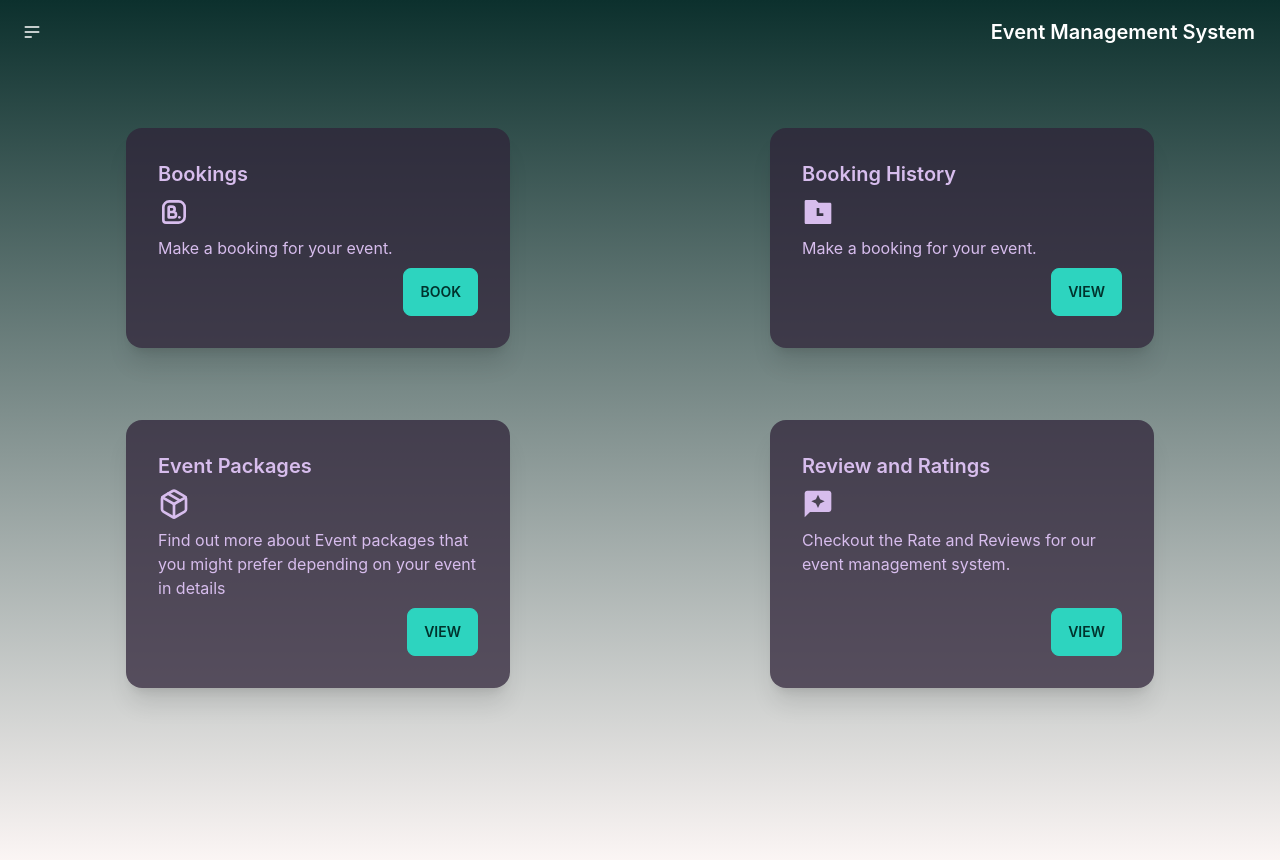
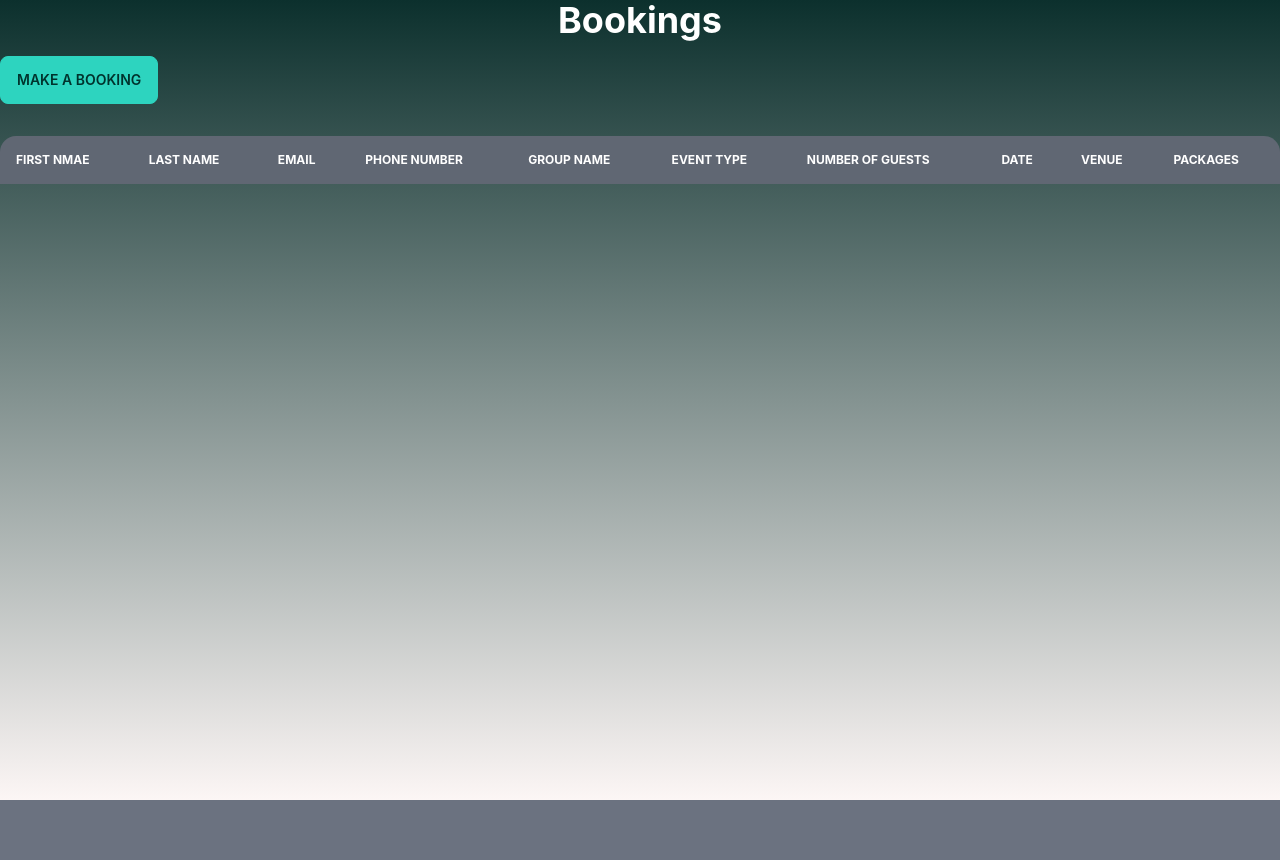
Before and after one commit to Mankopodi/EventManagementSystem, a React (Create React App) app in the folder frontend/: page / in a window 1280 px wide. Shown: the top 860 px of the page. After the commit the page ends 800 px from the top, so only its background shows below. Built offline with nearby package versions, Linux system fonts and the light colour scheme.

Commit message:
bookings

```diff
--- a/frontend/src/App.js
+++ b/frontend/src/App.js
@@ -1,13 +1,14 @@
 
 import './App.css';
-//import LandingPage from './landingPage/landingpage';
+// import LandingPage from './landingPage/landingpage';
 // import Dashboard from './eventPlanner/dashboard/dashboard';
-//import Homes from './eventPlanner/homes/homes';
-//import Bookings from '../src/customers/bookings/bookings';
-//import Pack from './customers/pack/pack';
-//import History from './customers/history/history';
-import Navbar from './customers/navbar/navbar';
-//import Home from '../src/customers/home/home';
+// import Homes from './eventPlanner/homes/homes';
+// import Bookings from '../src/customers/bookings/bookings';
+// import Pack from './customers/pack/pack';
+//  import History from './customers/history/history';
+ // import Navbar from './customers/navbar/navbar';
+// import Home from '../src/customers/home/home';
+import Viewbookings from './customers/bookings/viewbookings';
 function App() {
   return (
     <div className="App">
@@ -18,7 +19,8 @@ function App() {
    {/* <Pack /> */}
    {/* <History /> */}
    {/* <Home /> */}
-   <Navbar />
+   {/* <Navbar /> */}
+   <Viewbookings />
     </div>
   );
 }
--- /dev/null
+++ b/frontend/src/customers/bookings/viewbookings.js
@@ -0,0 +1,56 @@
+//import React, { useEffect } from "react";
+import React from "react";
+//import axios from "axios";
+//import { Token } from "../../tokens/constant";
+
+function Viewbookings() {
+//   const Viewbookings = async() =>{
+//     axios.get("http://localhost:1337/api/bookings", {
+//       headers: {
+//         Authorization: `Bearer ${Token}`,
+//       },
+//     })
+//     .then((res) => {
+//       console.log(res);
+//     })
+//     .catch((err) => {
+//       console.log(err);
+//     });
+
+//   useEffect(() => {
+//     Viewbookings();
+//   }, []);
+
+  return (
+    <div className="min-h-screen overflow-scroll">
+      <div className="overflow-x-auto">
+        <h1
+          className="flex justify-center text-4xl font-bold mb-4"
+          style={{ color: "white" }}
+        >
+          Bookings
+        </h1>
+        <button className="btn btn-accent mb-8">Make a booking</button>
+        <table className="table w-full" style={{ color: "white" }}>
+          <thead>
+            <tr>
+              <th>First Nmae</th>
+              <th>Last Name</th>
+              <th>Email</th>
+              <th>Phone Number</th>
+              <th>Group Name</th>
+              <th>Event Type</th>
+              <th>Number of Guests</th>
+              <th>Date</th>
+              <th>Venue</th>
+              <th>Packages</th>
+            </tr>
+          </thead>
+          <tbody></tbody>
+        </table>
+      </div>
+    </div>
+  );
+}
+
+export default Viewbookings;
--- a/frontend/src/customers/history/history.js
+++ b/frontend/src/customers/history/history.js
@@ -1,11 +1,13 @@
 import React from 'react'
 
 function history() {
+
+
   return (
     <div className='min-h-screen'>
       <div className="overflow-x-auto">
-        <h1 className='flex justify-center text-4xl font-bold mb-4'>Booking History</h1>
-        <table className="table w-full">
+        <h1 className='flex justify-center text-4xl font-bold mb-4' style={{ color: "white" }}>Booking History</h1>
+        <table className="table w-full" style={{ color: "white" }}>
 
           <thead>
             <tr>
--- a/frontend/src/customers/home/home.js
+++ b/frontend/src/customers/home/home.js
@@ -8,8 +8,8 @@ function home() {
   return (
     <div className="min-h-screen">
       <div className="grid md:grid-cols-2 sm:grid-cols-1 xs:grid-cols-1 lg:grid-cols-2 gap-2 first-letter:justify-center justify-items-center">
-        <div className="card w-96  shadow-xl image-full mt-16">
-          <div className="card-body">
+        <div className="card w-96 bg-base-100  shadow-xl  mt-16">
+          <div className="card-body" style={{color:'white'}}>
             <h2 className="card-title">Bookings</h2>
             <TbBrandBooking style={{ fontSize: "2em" }} />
             <p>Make a booking for your event.</p>
@@ -19,8 +19,8 @@ function home() {
           </div>
         </div>
 
-        <div className="card w-96  shadow-xl image-full mt-16">
-          <div className="card-body">
+        <div className="card w-96 bg-base-100 shadow-xl i mt-16">
+          <div className="card-body" style={{color:'white'}}>
             <h2 className="card-title">Booking History</h2>
             <RiFolderHistoryFill style={{ fontSize: "2em" }} />
             <p>Make a booking for your event.</p>
@@ -30,8 +30,8 @@ function home() {
           </div>
         </div>
 
-        <div className="card w-96  shadow-xl image-full mt-16">
-          <div className="card-body">
+        <div className="card w-96 bg-base-100 shadow-xl  mt-16">
+          <div className="card-body" style={{color:'white'}}>
             <h2 className="card-title">Event Packages</h2>
             <FiPackage style={{ fontSize: "2em" }} />
             <p>
@@ -44,8 +44,8 @@ function home() {
           </div>
         </div>
 
-        <div className="card w-96  shadow-xl image-full mt-16">
-          <div className="card-body">
+        <div className="card w-96 bg-base-100 shadow-xl  mt-16">
+          <div className="card-body" style={{color:'white'}}>
             <h2 className="card-title">Review and Ratings</h2>
             <MdReviews style={{ fontSize: "2em" }} />
             <p>
--- a/frontend/src/customers/navbar/navbar.js
+++ b/frontend/src/customers/navbar/navbar.js
@@ -1,18 +1,19 @@
 import React from "react";
-//import { CgProfile } from "react-icons/cg";
-//import { MdOutlineCircleNotifications } from "react-icons/md";
-//import { AiOutlineLogout } from "react-icons/ai";
-//import { GoHome } from "react-icons/go";
+//import {useNavigate} from 'react-router-dom';
 
 import Home from "../home/home";
 
+
 function navbar() {
+
+  //const navigate = useNavigate;
+
   return (
     <div className="min-h-screen">
-      <div className="navbar bg-base-800">
+      <div className="navbar ">
         <div className="navbar-start">
           <div className="dropdown">
-            <label tabIndex={0} style={{color:'white'}} className="btn btn-ghost btn-circle">
+            <label tabIndex={0} className="btn btn-ghost lg:hidden">
               <svg
                 xmlns="http://www.w3.org/2000/svg"
                 className="h-5 w-5"
@@ -24,19 +25,19 @@ function navbar() {
                   strokeLinecap="round"
                   strokeLinejoin="round"
                   strokeWidth="2"
-                  d="M4 6h16M4 12h16M4 18h7"
+                  d="M4 6h16M4 12h8m-8 6h16"
                 />
               </svg>
             </label>
             <ul
               tabIndex={0}
-              className="menu menu-compact dropdown-content mt-3 p-2 shadow bg-base-100 rounded-box w-52"
+              className="menu menu-compact dropdown-content mt-3 p-2 shadow bg-base-100 rounded-box w-52 font-bold"
             >
               <li>
                 <a>Home</a>
               </li>
-              <li>
-                <a>Profile</a>
+              <li tabIndex={0}>
+                <a className="justify-between">Profile</a>
               </li>
               <li>
                 <a>Notifications</a>
@@ -46,18 +47,33 @@ function navbar() {
               </li>
             </ul>
           </div>
+          <a className="btn btn-ghost normal-case text-xl">
+            Event Management System
+          </a>
         </div>
-        <div className="navbar-end">
-          <a style={{color:'white'}} className="btn btn-ghost normal-case text-xl">Event Management System</a>
+        <div className="navbar-end hidden lg:flex">
+          <ul className="menu menu-horizontal px-1 font-bold">
+            <li>
+              <a>Home</a>
+            </li>
+            <li tabIndex={0}>
+              <a>Profile</a>
+            </li>
+            <li>
+              <a>Notifications</a>
+            </li>
+            <li tabIndex={0}>
+              <a>Logout</a>
+            </li>
+          </ul>
         </div>
-
       </div>
       <main>
         <section id="home">
           <Home />
         </section>
+
       </main>
-
     </div>
   );
 }
--- a/frontend/src/customers/pack/pack.js
+++ b/frontend/src/customers/pack/pack.js
@@ -2,48 +2,104 @@ import React from "react";
 
 function pack() {
   return (
-
-
-
-    <div className="grid md:grid-cols-2 sm:grid-cols-1 xs:grid-cols-1 lg:grid-cols-3 gap-2 ">
-
-        <div className="card card-compact w-72 h-72 bg-base-300 shadow-xl ml-8 mt-8">
-          <div className="card-body">
-            <h2 className="card-title">PREMIUM</h2>
-            <p>
-              The event report can be thought of as the follow-up to an event
-              proposal. It is a document that reviews the success and impact of
-              your meeting or event and identifies growth highlights.
-            </p>
-            <div className="card-actions justify-end"></div>
+    <div className="min-h-screen">
+      <h1 className="text-center font-bold text-4xl" style={{ color: "white" }}>
+        Wedding Packages
+      </h1>
+      <div className="grid md:grid-cols-2 sm:grid-cols-1 xs:grid-cols-1 lg:grid-cols-3 gap-2 ">
+        <div className="card card-compact w-72 bg-base-100 shadow-xl ml-8 mt-8">
+          <div className="card-body font-bold" style={{ color: "white" }}>
+            <h2 className="card-title underline">PREMIUM</h2>
+            <p>Food </p>
+            <p>Photography</p>
+            <p>Decor</p>
           </div>
         </div>
 
-        <div className="card card-compact w-72 h-72 bg-base-300 shadow-xl mt-8">
-          <div className="card-body">
-            <h2 className="card-title">DELUXE</h2>
-            <p>
-              Find out more about Event packages that you might prefer depending
-              on your event in details
-            </p>
-            <div className="card-actions justify-end"></div>
+        <div className="card card-compact w-72 bg-base-100 shadow-xl ml-8 mt-8">
+          <div className="card-body font-bold" style={{ color: "white" }}>
+            <h2 className="card-title underline">DELUXE</h2>
+            <p>Photography </p>
+            <p>Food</p>
           </div>
         </div>
 
-        <div className="card card-compact w-72 h-72 bg-base-300 shadow-xl mt-8 ">
-          <div className="card-body">
-            <h2 className="card-title">CLASSIC</h2>
-            <p>
-              The event report can be thought of as the follow-up to an event
-              proposal. It is a document that reviews the success and impact of
-              your meeting or event and identifies growth highlights.
-            </p>
-            <div className="card-actions justify-end"></div>
+        <div className="card card-compact w-72 bg-base-100 shadow-xl ml-8 mt-8 ">
+          <div className="card-body font-bold" style={{ color: "white" }}>
+            <h2 className="card-title underline">CLASSIC</h2>
+            <p>Food</p>
           </div>
         </div>
       </div>
 
+      <h1 className="text-center font-bold text-4xl" style={{ color: "white" }}>
+        Parties Packages
+      </h1>
+      <div className="grid md:grid-cols-2 sm:grid-cols-1 xs:grid-cols-1 lg:grid-cols-3 gap-2 ">
+        <div className="card card-compact w-72  bg-base-100 shadow-xl ml-8 mt-8">
+          <div className="card-body font-bold" style={{ color: "white" }}>
+            <h2 className="card-title underline">FOR KIDS</h2>
+            <p> Jumping Castle.</p>
+            <p> Bubble Machine.</p>
+            <p> Party Boxes: Snacks,Sweets and More.</p>
+          </div>
+        </div>
 
+        <div className="card card-compact w-72  bg-base-100 shadow-xl ml-8 mt-8">
+          <div className="card-body font-bold" style={{ color: "white" }}>
+            <h2 className="card-title underline">FOR ADULTS</h2>
+            <p>Decor : Color of your choice. </p>
+            <p>Alcohol: Your choice.</p>
+          </div>
+        </div>
+
+        <div className="card card-compact w-72  bg-base-100 shadow-xl ml-8 mt-8 ">
+          <div className="card-body font-bold" style={{ color: "white" }}>
+            <h2 className="card-title underline">BABY/BRIDAL SHOWER</h2>
+            <p> Ballons.</p>
+            <p>Attire.</p>
+            <p>Food.</p>
+          </div>
+        </div>
+      </div>
+
+      <h1
+        className="text-center font-bold text-4xl mt-8"
+        style={{ color: "white" }}
+      >
+        Conference Packages
+      </h1>
+      <div className="grid md:grid-cols-2 sm:grid-cols-1 xs:grid-cols-1 lg:grid-cols-3 gap-2 ">
+        <div className="card card-compact w-72 bg-base-100 shadow-xl ml-8 mt-8">
+          <div className="card-body font-bold" style={{ color: "white" }}>
+            <h2 className="card-title underline">STANDARD</h2>
+            <p>On Arrival: Hot and Cold Buffet Breakfast (7:00am-9:30am)</p>
+            <p>Morning Break: Coffee, Tea, Juice and Bottled Water.</p>
+            <p>Lunch: Three Course Buffet.</p>
+            <p>Afternoon Break: Tea, Coffee and Tea Time Treats.</p>
+            <p> Venue: Flipchart with Markers, Notepads and Pens Free Wi-Fi</p>
+          </div>
+        </div>
+
+        <div className="card card-compact w-72 bg-base-100 shadow-xl ml-8 mt-8 mb-8">
+          <div className="card-body font-bold" style={{ color: "white" }}>
+            <h2 className="card-title underline">STAY-OVER</h2>
+            <p>Dinner.</p>
+            <p>Single Accommodation.</p>
+            <p>Sharing Accommodation.</p>
+            <p>Breakfast the next Morning.</p>
+          </div>
+        </div>
+      </div>
+      <div className="flex justify-end mr-8 ">
+        <button
+          className="btn btn-active btn-accent mb-8"
+          style={{ color: "white" }}
+        >
+          Customize your event package
+        </button>
+      </div>
+    </div>
   );
 }
 
--- a/frontend/src/eventPlanner/dashboard/dashboard.js
+++ b/frontend/src/eventPlanner/dashboard/dashboard.js
@@ -60,38 +60,38 @@ function dashboard() {
             <ul className="menu p-4 overflow-y-auto w-80 bg-base-800 text-base-content colg">
               <div className=" push down">
                 <div className=" font-bold text-5xl named">
-                  <h1 className=' text-black-900'>Event Management System</h1>
+                  <h1 className=' text-black-900' style={{color:'white'}}>Event Management System</h1>
                  {/* EMS <SiEventstore style={{fontSize: "1.5em"}} /> */}
                 </div>
               <div className='mt-32'>
                 <li id="scroll">
                   <a href="reschedule" onClick={() => Reschedule()}>
-                  <TbBrandBooking style={{fontSize: "1.5em"}} />
-                    <b>Reschedule Booking</b>
+                  <TbBrandBooking style={{fontSize: "1.5em", color:"white"}} />
+                    <b style={{color:'white'}} >Reschedule Booking</b>
                   </a>
                 </li>
                 <li id="scroll">
                   <a href="notifications" onClick={() => Notigications()}>
-                  <IoIosNotifications style={{fontSize: "1.5em"}} />
-                    <b>Notifications</b>
+                  <IoIosNotifications style={{fontSize: "1.5em", color:"white"}} />
+                    <b style={{color:'white'}}>Notifications</b>
                   </a>
                 </li>
                 <li id="scroll">
                   <a href="email" onClick={() => Emails()}>
-                  <MdEmail style={{fontSize: "1.5em"}} />
-                    <b>Emails</b>
+                  <MdEmail style={{fontSize: "1.5em", color:"white"}} />
+                    <b style={{color:'white'}}>Emails</b>
                   </a>
                 </li>
                 <li id="scroll">
                   <a href="profile" onClick={() => Profile()}>
-                  <CgProfile style={{fontSize: "1.5em"}} />
-                    <b>Profile</b>
+                  <CgProfile style={{fontSize: "1.5em", color:"white"}} />
+                    <b style={{color:'white'}}>Profile</b>
                   </a>
                 </li>
                 <li id="scroll">
                   <a href="logout" onClick={() => Logout()}>
-                  <IoMdLogOut style={{fontSize: "1.5em"}} />
-                   <b>Logout</b>
+                  <IoMdLogOut style={{fontSize: "1.5em", color:"white"}} />
+                   <b style={{color:'white'}}>Logout</b>
                   </a>
                 </li>
                 </div>
--- a/frontend/src/landingPage/landingpage.js
+++ b/frontend/src/landingPage/landingpage.js
@@ -6,7 +6,7 @@ import event from "../assets/images/event.jpeg";
 function landingpage() {
   return (
     <div>
-      <div className="navbar bg-base-200">
+      <div className="navbar ">
         <div className="navbar-start">
           <a href={landingpage} className="btn btn-accent normal-case text-xl">Event Management System</a>
         </div>
@@ -15,7 +15,7 @@ function landingpage() {
           <a href={landingpage} className="btn btn-accent">Signin</a>
         </div>
       </div>
-      <div className="hero min-h-screen bg-base-200">
+      <div className="hero min-h-screen ">
 
 
         <div className="hero-content flex-col lg:flex-row-reverse">
--- a/frontend/tailwind.config.js
+++ b/frontend/tailwind.config.js
@@ -5,19 +5,19 @@ module.exports = {
         mytheme: {
           primary: "#2dd4bf",
 
-          secondary: "#6b7280",
+          secondary: "#10b981",
 
           accent: "#2dd4bf",
 
           neutral: "#2F2339",
 
-          "base-100": "#EBE7F3",
+          "base-100": "#6b7280",
 
           info: "#22d3ee",
 
           success: "#84cc16",
 
-          warning: "#fcd34d",
+          warning: "#facc15",
 
           error: "#dc2626",
         },
```
Also changed, not shown: frontend/src/eventPlanner/homes/homes.js (+11 -9 lines).
